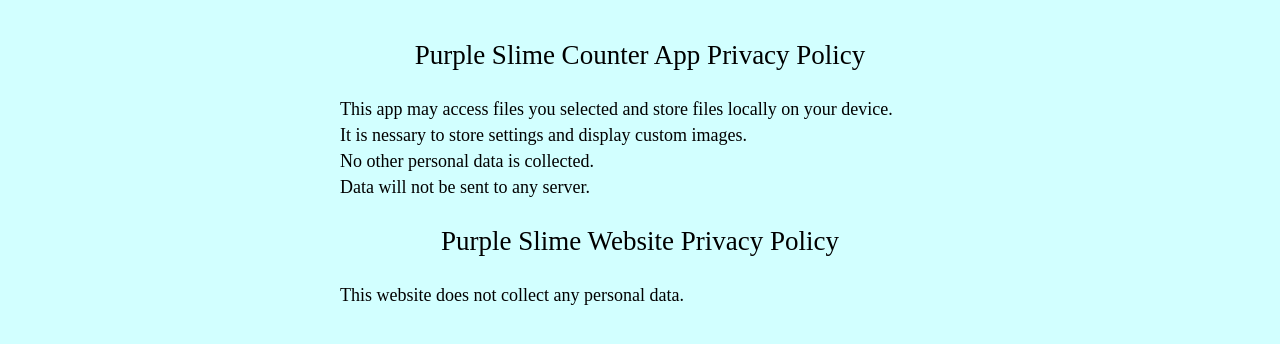
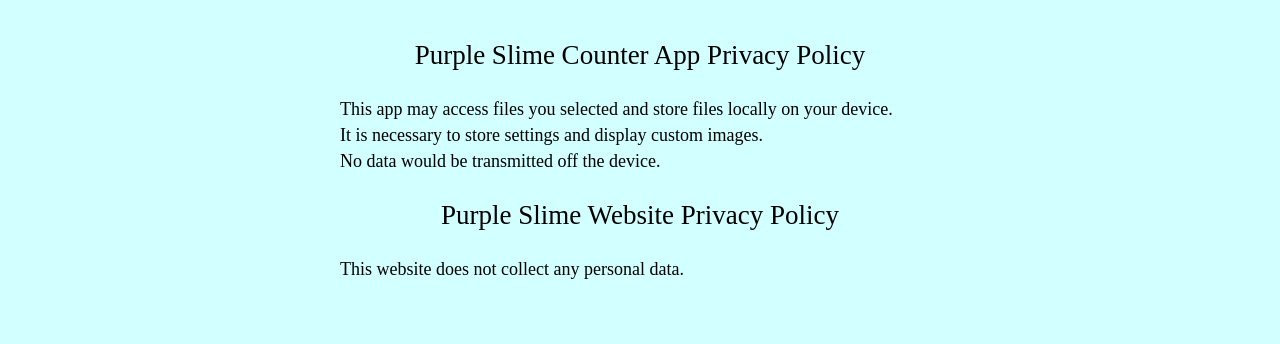
Before and after one commit to PurplePolyhedron/purplepolyheron.github.io, a plain HTML site: page privacy.html in a window 1280 px wide. Shown: the part 80-424 px from the top of the page. Drawn offline with Linux system fonts and the light colour scheme.

Commit message:
update privacy

```diff
--- a/privacy.html
+++ b/privacy.html
@@ -27,9 +27,8 @@
             <p class="main-title">Purple Slime Counter App Privacy Policy</p>
             <br>
             <p class="sub-title">This app may access files you selected and store files locally on your device.</p>
-            <p class="sub-title">It is nessary to store settings and display custom images.</p>
-            <p class="sub-title">No other personal data is collected.</p>
-            <p class="sub-title">Data will not be sent to any server.</p>
+            <p class="sub-title">It is necessary to store settings and display custom images.</p>
+            <p class="sub-title">No data would be transmitted off the device.</p>
             <br>
             <p class="main-title">Purple Slime Website Privacy Policy</p>
             <br>
```
